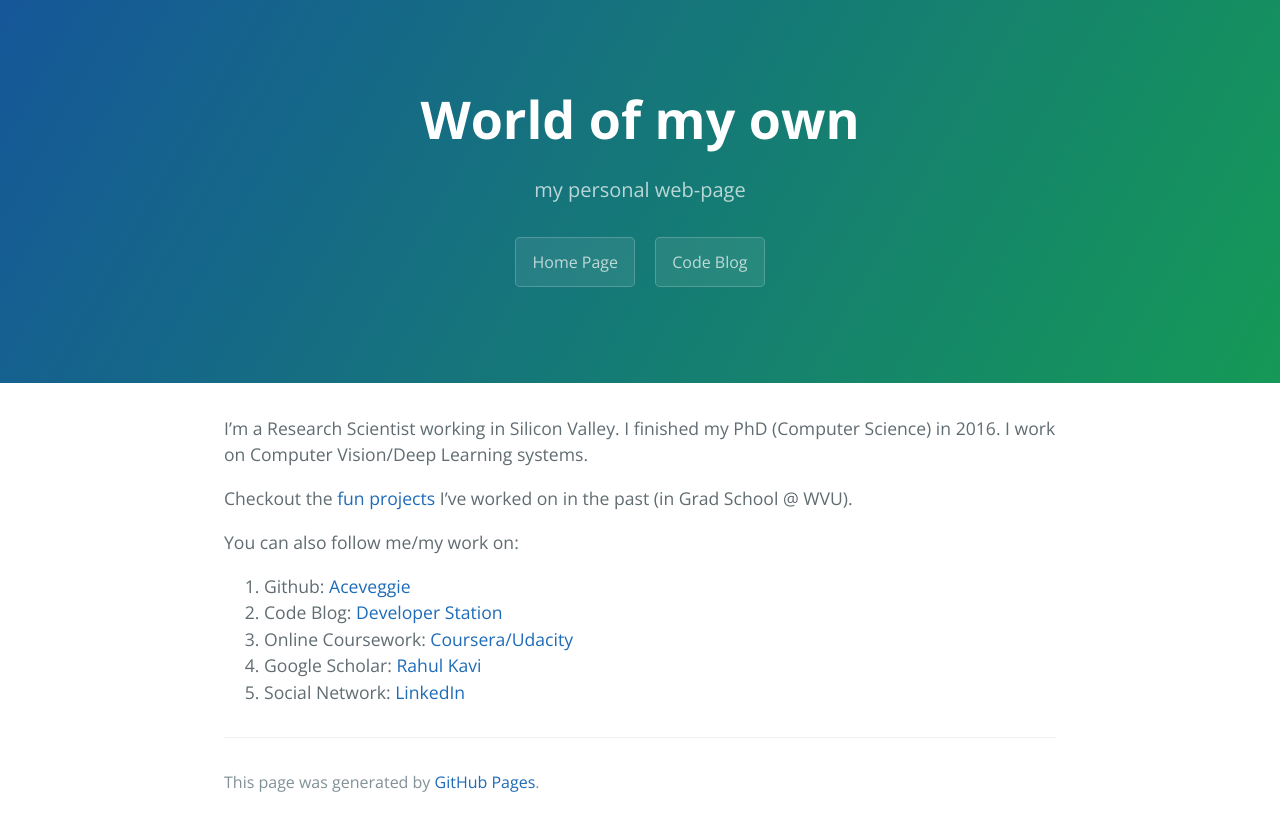
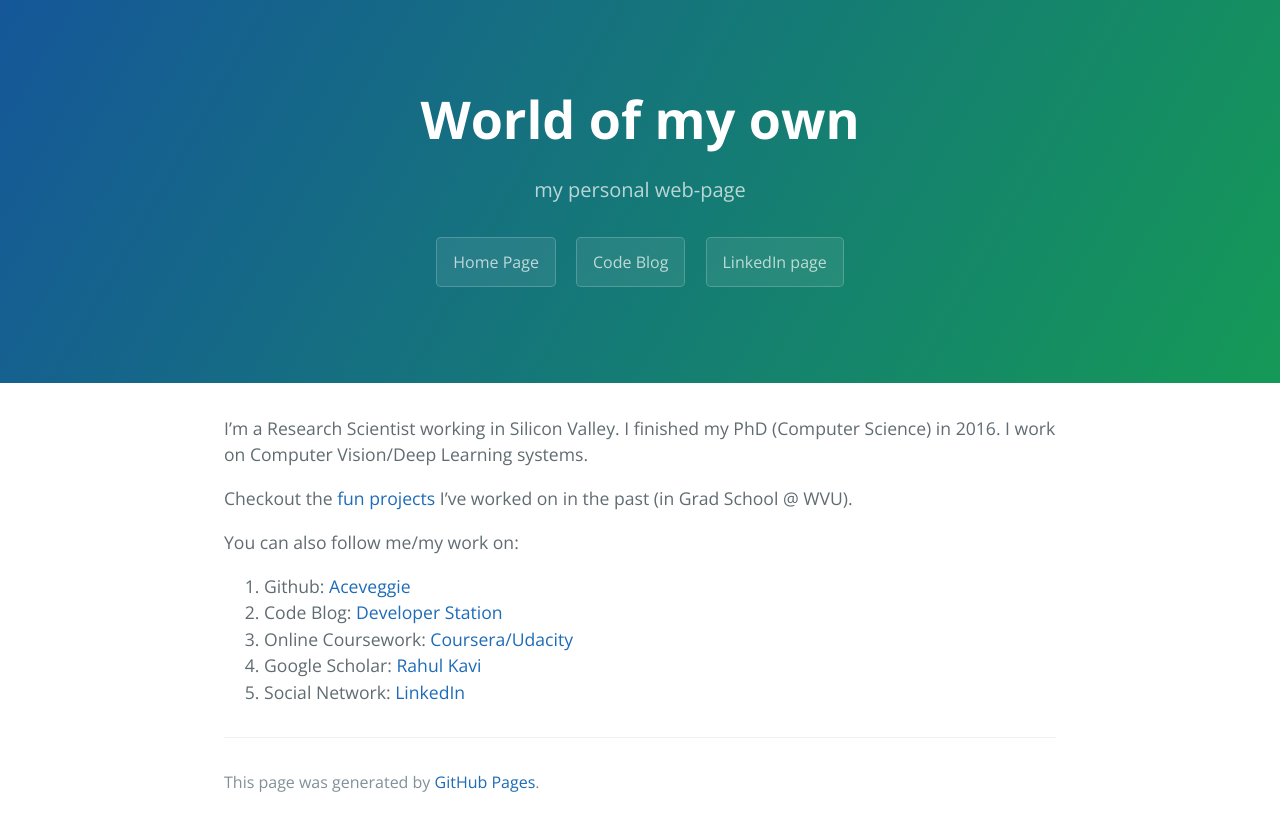
Before and after one commit to aceveggie/aceveggie.github.io, a Jekyll site: the page built from index.md, in a window 1280 px wide. Shown: the top 831 px of the page. Built offline with Jekyll 4.4.1, drawn with Linux system fonts in a browser that asks for light colours.

Commit message:
added linkedin page links to default page

```diff
--- a/_config.yml
+++ b/_config.yml
@@ -14,3 +14,4 @@ github:
   home_page_url: http://aceveggie.github.io
   code_blog_url: http://www.developerstation.org
   repository_url: http://www.github.com/aceveggie
+  linkedin_page_url: https://www.linkedin.com/in/rahulkavi/
--- a/_layouts/default.html
+++ b/_layouts/default.html
@@ -31,6 +31,7 @@
       {% if site.show_downloads %}
         <a href="{{ site.github.home_page_url }}" class="btn">Home Page</a>
         <a href="{{ site.github.code_blog_url }}" class="btn">Code Blog</a>
+        <a href="{{ site.github.linkedin_page_url }}" class="btn">LinkedIn page</a>
       {% endif %}
     </header>
 
```
